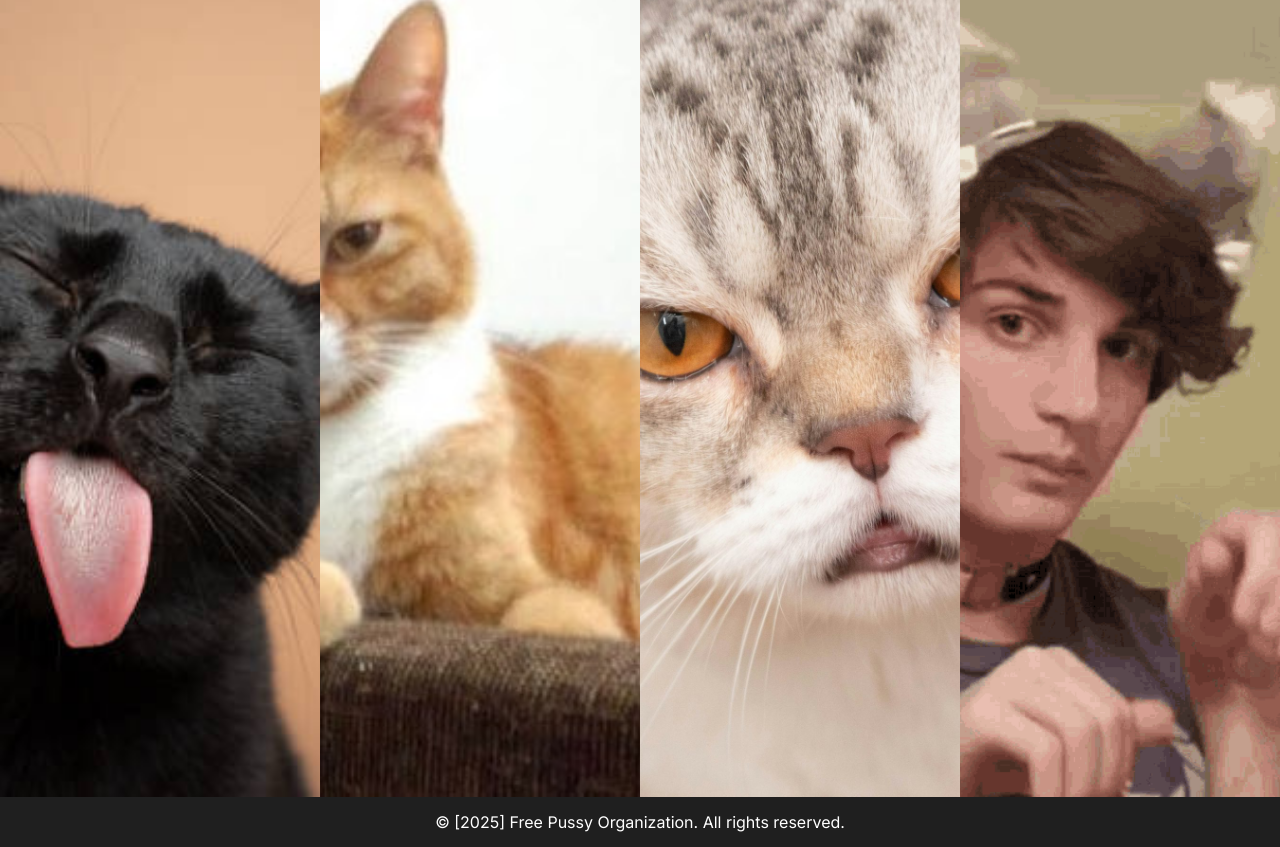
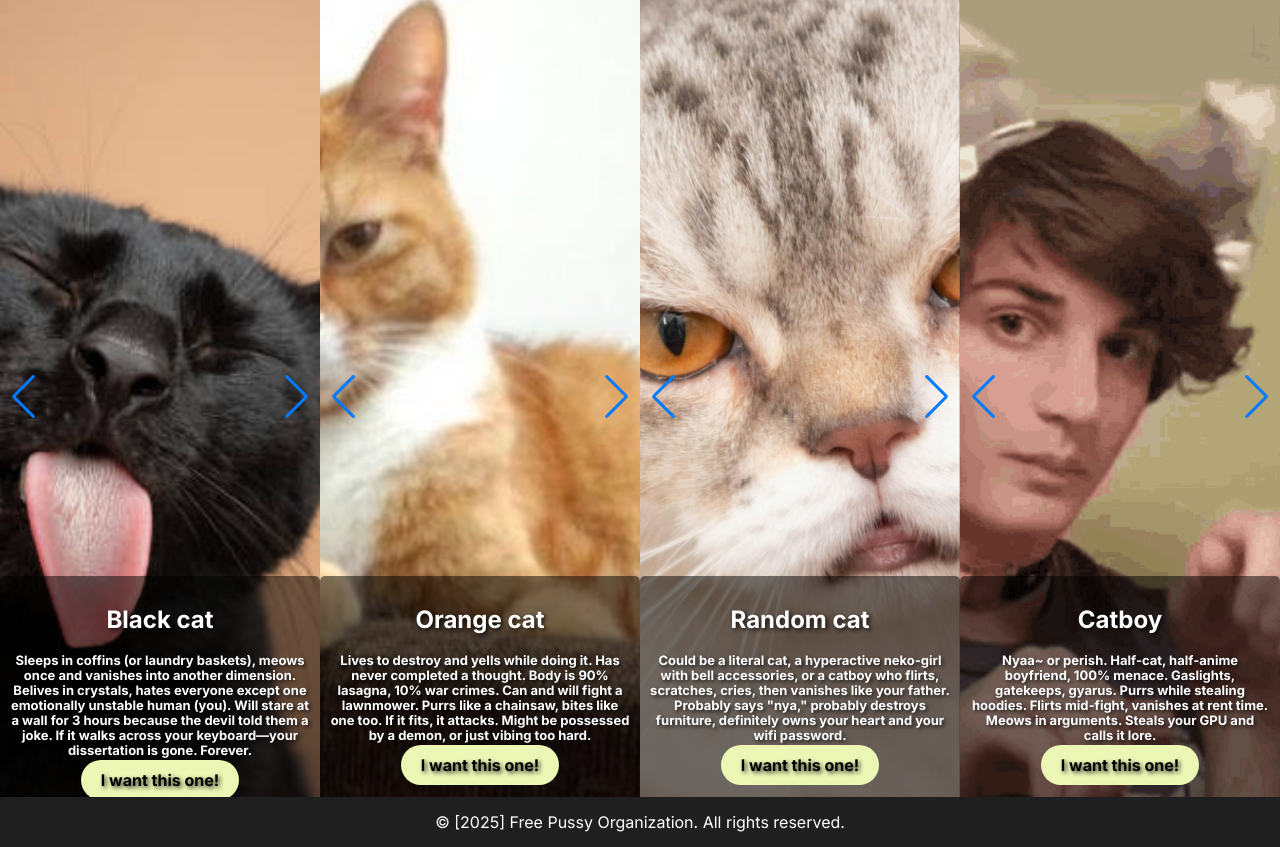
Before and after one commit to pslib-cz/2024-p2b-web-projekt-k1ubik, a website built with Vite: page src/pages/pickcat.html in a window 1280 px wide. Shown: the part 133-980 px from the top of the page. Built offline with nearby package versions, Linux system fonts and the light colour scheme; files whose address does not match are found by name.

Commit message:
15052025-2000

```diff
--- a/src/main.js
+++ b/src/main.js
@@ -1,19 +1,22 @@
 import './styles/style.css';
 import './styles/normalize.css';
 import './styles/components.css';
-import Swiper from 'swiper/bundle';
-import 'swiper/css/bundle';
+import Swiper from 'swiper';
 
-    var swiper = new Swiper('.swiper', {
-      slidesPerView: 3,
-      direction: getDirection(),
-      navigation: {
-        nextEl: '.swiper-button-next',
-        prevEl: '.swiper-button-prev',
-      },
-      on: {
-        resize: function () {
-          swiper.changeDirection(getDirection());
-        },
-      },
-    });
+document.addEventListener('DOMContentLoaded', () => {
+  const swiper = new Swiper(".swiper", {
+    spaceBetween: 0,
+    centeredSlides: true,
+    autoplay: {
+      delay: 50, // Adjust delay for autoplay
+      disableOnInteraction: false,
+    },
+    pagination: {
+      el: ".swiper-pagination",
+      clickable: true,
+    },
+    navigation: {
+      nextEl: ".swiper-button-next",
+      prevEl: ".swiper-button-prev",
+    },
+})});
--- a/src/pages/pickcat.html
+++ b/src/pages/pickcat.html
@@ -4,6 +4,7 @@
     <meta charset="UTF-8" />
     <link rel="icon" type="image/png" href="/public/images/kittyicon.png" />
     <link href="https://fonts.googleapis.com/css2?family=Inter:wght@400;700&display=swap" rel="stylesheet">
+    <link rel="stylesheet" href="https://cdn.jsdelivr.net/npm/swiper@11/swiper-bundle.min.css" />
     <meta name="viewport" content="width=device-width, initial-scale=1.0" />
     <title>Kitties for FREE?!</title>
   </head>
@@ -17,43 +18,62 @@
     <main>
       <div class="swiper">
         <div class="swiper-wrapper">
-          <!--<div class="slide-overlay">
+          <div class="swiper-slide"><img src="%BASE_URL%public/images/blackcat11.jpg" alt="slide1" /></div>
+          <div class="swiper-slide"><img src="%BASE_URL%public/images/blackcat22.jpg" alt="slide2" /></div>
+        </div>
+        <div class="slide-overlay">
             <h2>Black cat</h2>
             <p class="clk_h">Sleeps in coffins (or laundry baskets), meows once and vanishes into another dimension. Belives in crystals, hates everyone except one emotionally unstable human (you). Will stare at a wall for 3 hours because the devil told them a joke. If it walks across your keyboard—your dissertation is gone. Forever.</p>
-          </div> -->
-          <div class="swiper-slide"><img src="%BASE_URL%public/images/blackcat11.jpg" /></div>
-          <!--<div class="swiper-slide"><img src="%BASE_URL%public/images/blackcat2.png" /></div> -->
-        </div>
+            <a class="button" href="%BASE_URL%src/pages/form.html">I want this one!</a>
+          </div>
+        <div class="swiper-button-next"></div>
+        <div class="swiper-button-prev"></div>
+        <div class="swiper-pagination"></div>
       </div>
       <div class="swiper">
         <div class="swiper-wrapper">
-            <!-- <div class="slide-overlay">
+          <div class="swiper-slide"><img src="%BASE_URL%public/images/orangecat11.jpg" alt="slide1" /></div>
+          <div class="swiper-slide"><img src="%BASE_URL%public/images/orangecat22.jpg" alt="slide2" /></div>
+        </div>
+        <div class="slide-overlay">
             <h2>Orange cat</h2>
             <p class="clk_h">Lives to destroy and yells while doing it. Has never completed a thought. Body is 90% lasagna, 10% war crimes. Can and will fight a lawnmower. Purrs like a chainsaw, bites like one too. If it fits, it attacks. Might be possessed by a demon, or just vibing too hard.</p>
-            </div> -->
-          <div class="swiper-slide"><img src="%BASE_URL%public/images/orangecat11.jpg" /></div>
-          <!-- <div class="swiper-slide"><img src="%BASE_URL%public/images/orangecat2.png" /></div>-->
-        </div>
+            <a class="button" href="%BASE_URL%src/pages/form.html">I want this one!</a>
+          </div>
+        <div class="swiper-button-next"></div>
+        <div class="swiper-button-prev"></div>
+        <div class="swiper-pagination"></div>
       </div>
       <div class="swiper">
         <div class="swiper-wrapper">
-          <!-- <div class="slide-overlay">
+          <div class="swiper-slide"><img src="%BASE_URL%public/images/randomcat11.jpg" alt="slide1" /></div>
+          <div class="swiper-slide"><img src="%BASE_URL%public/images/randomcat22.webp" alt="slide2" /></div>
+          <a class="button" href="%BASE_URL%src/pages/form.html">I want this one!</a>
+        </div>
+        <div class="slide-overlay">
             <h2>Random cat</h2>
             <p class="clk_h">Could be a literal cat, a hyperactive neko-girl with bell accessories, or a catboy who flirts, scratches, cries, then vanishes like your father. Probably says "nya," probably destroys furniture, definitely owns your heart and your wifi password.</p>
-          </div> -->
-          <div class="swiper-slide"><img src="%BASE_URL%public/images/randomcat11.jpg" /></div>
-          <!-- <div class="swiper-slide"><img src="%BASE_URL%public/images/randomcat2.png" /></div> -->
-        </div>
+            <a class="button" href="%BASE_URL%src/pages/form.html">I want this one!</a>
+          </div>
+        <div class="swiper-button-next"></div>
+        <div class="swiper-button-prev"></div>
+        <div class="swiper-pagination"></div>
       </div>
       <div class="swiper">
         <div class="swiper-wrapper">
-          <!--<div class="slide-overlay">
+          <div class="swiper-slide"><img src="%BASE_URL%public/images/catboy11.gif" alt="slide1" /></div>
+          <div class="swiper-slide"><img src="%BASE_URL%public/images/catboy22.jpg" alt="slide2" /></div>
+          <a class="button" href="%BASE_URL%src/pages/form.html">I want this one!</a>
+        </div>
+        <div class="slide-overlay">
             <h2>Catboy</h2>
-            <p class="clk_h">"Nyaa~ or perish" energy. Half-cat, half-anime boyfriend, 100% menace to society. Gaslights, gatekeeps, and gyarus with unholy precision. Wears maid outfits unironically, purrs while stealing your hoodie, and says "nya~ senpai 🥺" right before emotionally crippling you. Meows during arguments, flirts mid-fight, and disappears when rent is due. Can seduce you, make you cry, steal your GPU, and call it character development.</p>
-          </div> -->
-          <div class="swiper-slide"><img src="%BASE_URL%public/images/catboy11.gif" /></div>
-          <!-- <div class="swiper-slide"><img src="%BASE_URL%public/images/catboy2.png" /></div> -->
-        </div>
+            <p class="clk_h">Nyaa~ or perish. Half-cat, half-anime boyfriend, 100% menace. Gaslights, gatekeeps, gyarus. Purrs while stealing hoodies. Flirts mid-fight, vanishes at rent time. Meows in arguments. Steals your GPU and calls it lore.
+</p>
+            <a class="button" href="%BASE_URL%src/pages/form.html">I want this one!</a>
+          </div>
+        <div class="swiper-button-next"></div>
+        <div class="swiper-button-prev"></div>
+        <div class="swiper-pagination"></div>
       </div>
 
 </div>
@@ -63,5 +83,7 @@
       <p>© [2025] Free Pussy Organization. All rights reserved.</p>
     </footer>
     <script src="%BASE_URL%src/main.js" type="module"></script>
+    <script src="https://cdn.jsdelivr.net/npm/swiper@11/swiper-bundle.min.js"></script>
+
   </body>
 </html>
--- a/src/styles/style.css
+++ b/src/styles/style.css
@@ -99,12 +99,12 @@ main {
 
 .pickcat main .swiper .swiper-wrapper .swiper-slide {
     width: 100%; /* Ensure the slide fills its container */
-    height: 100vh; /* Make the slide fill the full height of the viewport */
+    height: 100%; /* Make the slide fill the full height of the viewport */
 }
 
 .pickcat main .swiper .swiper-wrapper .swiper-slide img {
     width: 100%; /* Make the image fill its container */
-    height: 100%; /* Maintain full height */
+    height: 100vh; /* Maintain full height */
     object-fit: cover; /* Ensure the image covers the container */
     display: block; /* Remove inline spacing */
     margin: 0; /* Remove any default margins */
@@ -146,6 +146,33 @@ footer {
     text-align: center; /* Zarovnání textu na střed */
     gap: 20px; /* Mezera mezi komponentami */
 }
+.swiper {
+      width: 100%;
+      height: 100%;
+}
+.slide-overlay {
+    color: #ffffff; /* Text color */
+    text-shadow: 2px 2px 4px rgba(0, 0, 0, 0.8); /* Add a shadow for better visibility */
+    font-weight: bold; /* Make the text bold for better readability */
+    font-size: 1rem; /* Adjust font size as needed */
+    text-align: center; /* Center the text */
+    z-index: 10; /* Ensure the text is above other elements */
+    position: absolute; /* Position the text over the slide */
+    width: 100%;
+    height: 200px;
+    top: 90%;
+    left: 50%; /* Center horizontally */
+    transform: translate(-50%, -50%); /* Adjust for perfect centering */
+    padding: 10px; /* Add padding around the text */
+    background-color: rgba(0, 0, 0, 0.5); /* Optional: Add a semi-transparent background */
+    border-radius: 5px; /* Optional: Add rounded corners */
+}
+.slide-overlay .clk_h {
+    font-size: small;
+}
+.slide-overlay .button {
+    color: black;
+}
 
 
 /* Pro větší obrazovky */
@@ -185,6 +212,9 @@ footer {
         grid-template-columns: repeat(2, 1fr); /* 4 columns for larger screens */
         grid-template-rows: repeat(2, 1fr);
     }
+    .slide-overlay {
+        top: 80%; /* Adjust position for larger screens */
+    }
 
 }
 
@@ -201,8 +231,11 @@ footer {
         width: 100vh;
         height: 100vh;
     }
+    .slide-overlay {
+        top: 88%; /* Adjust position for larger screens */
+        height: 250px;
+    }
 }
-
 @media (min-width: 1440px) {
     header {
         gap: 200px; /* Největší mezera pro velké obrazovky */
```
Also changed, not shown: public/images/blackcat1.png (deleted), public/images/blackcat2.png (deleted), public/images/catboy1.png (deleted), public/images/catboy2.png (deleted), public/images/orangecat1.png (deleted), public/images/orangecat2.png (deleted), public/images/randomcat1.png (deleted), public/images/randomcat2.png (deleted).
